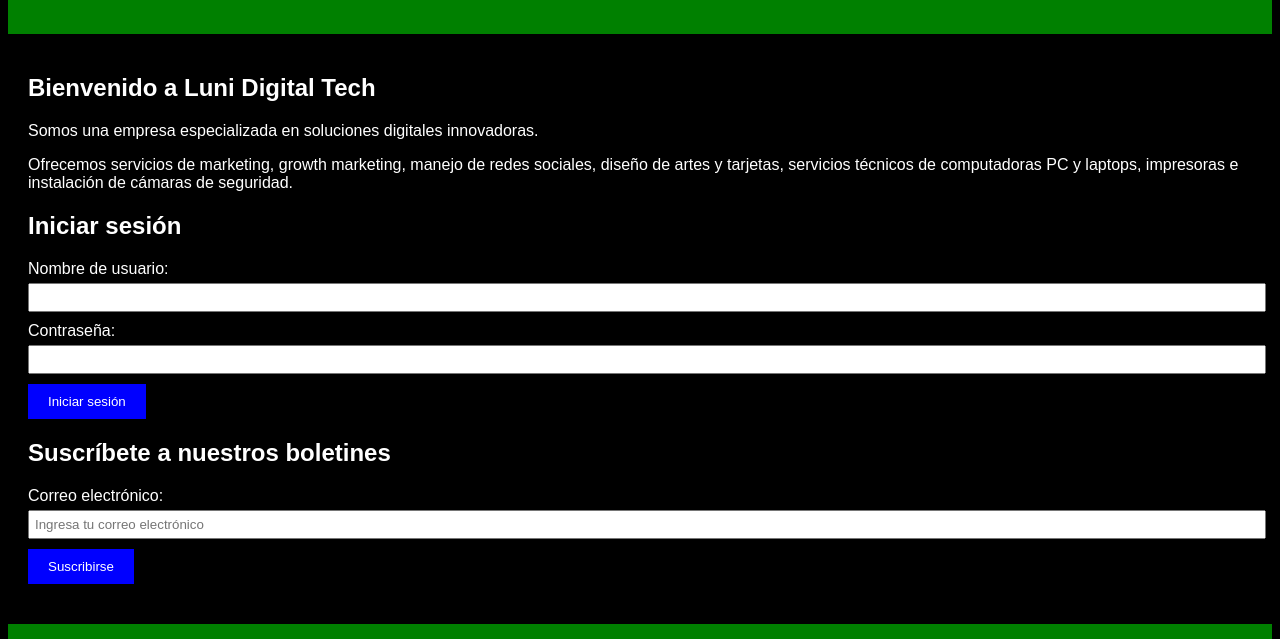
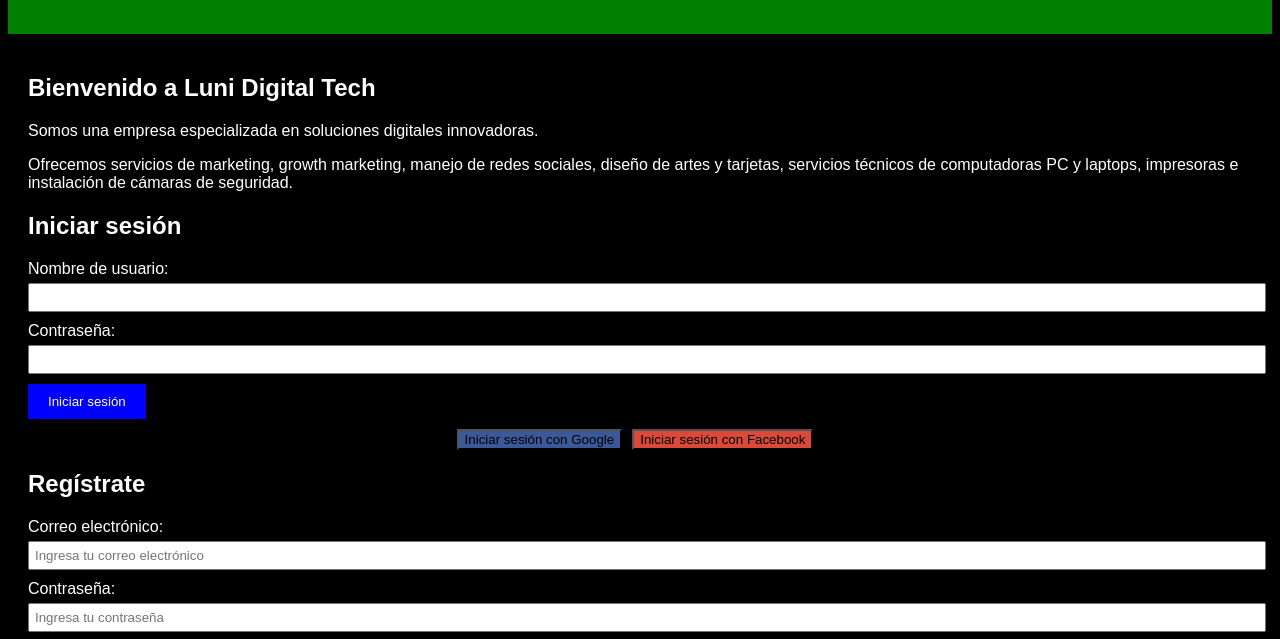
Before and after one commit to karinapaolette/https-lunidigitaltech.github.io, a plain HTML site: page index.html in a window 1280 px wide. Shown: the part 146-785 px from the top of the page. Drawn offline with Linux system fonts and the light colour scheme.

Commit message:
Update index.html

```diff
--- a/index.html
+++ b/index.html
@@ -73,6 +73,22 @@
       cursor: pointer;
     }
 
+    .social-login {
+      display: flex;
+      justify-content: center;
+      align-items: center;
+      margin-top: 10px;
+    }
+
+    .social-login button {
+      background-color: #3b5998;
+      margin-right: 10px;
+    }
+
+    .social-login button:last-child {
+      background-color: #db4a39;
+    }
+
     footer {
       background-color: green;
       padding: 10px;
@@ -114,6 +130,21 @@
         <input type="password" id="password" name="password">
         <input type="submit" value="Iniciar sesión">
       </form>
+      <div class="social-login">
+        <button type="button">Iniciar sesión con Google</button>
+        <button type="button">Iniciar sesión con Facebook</button>
+      </div>
+    </section>
+
+    <section>
+      <h2>Regístrate</h2>
+      <form>
+        <label for="email">Correo electrónico:</label>
+        <input type="email" id="email" name="email" placeholder="Ingresa tu correo electrónico">
+        <label for="password">Contraseña:</label>
+        <input type="password" id="password" name="password" placeholder="Ingresa tu contraseña">
+        <input type="submit" value="Regístrate">
+      </form>
     </section>
 
     <section>
```
